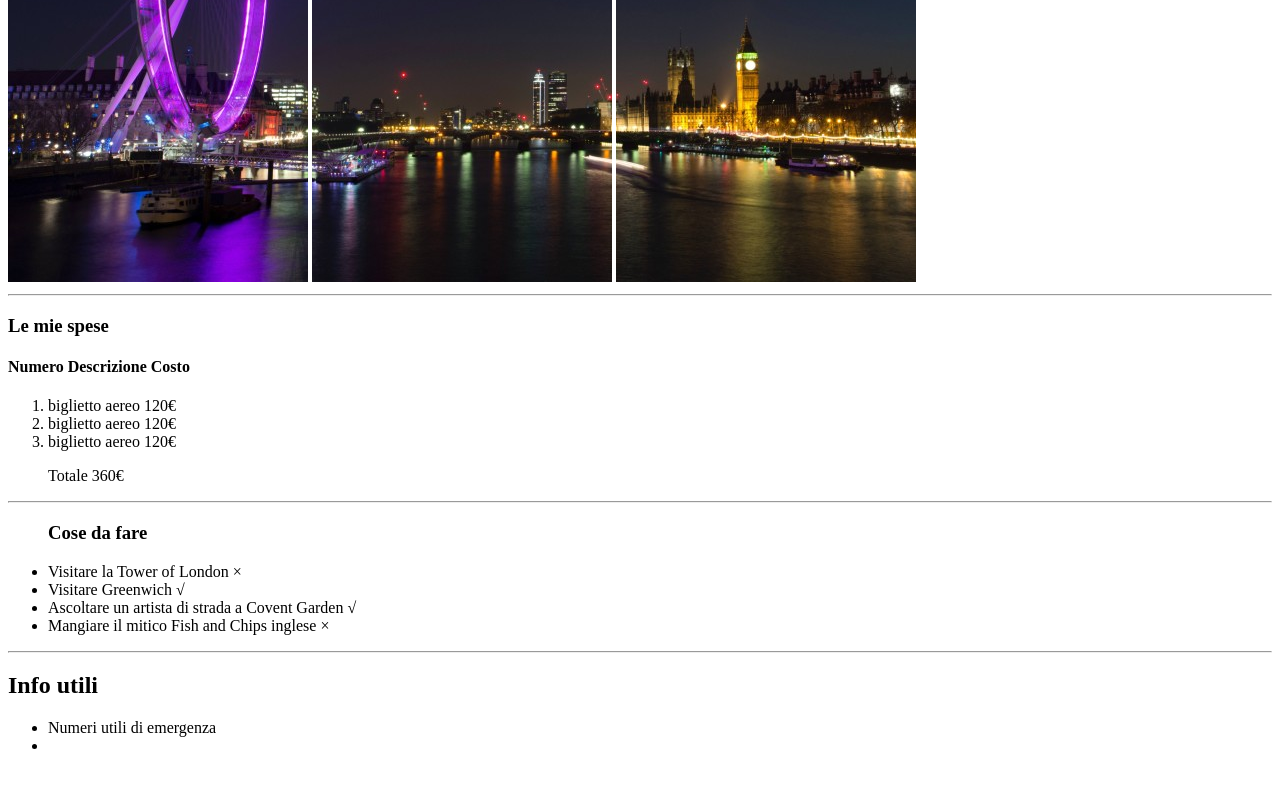
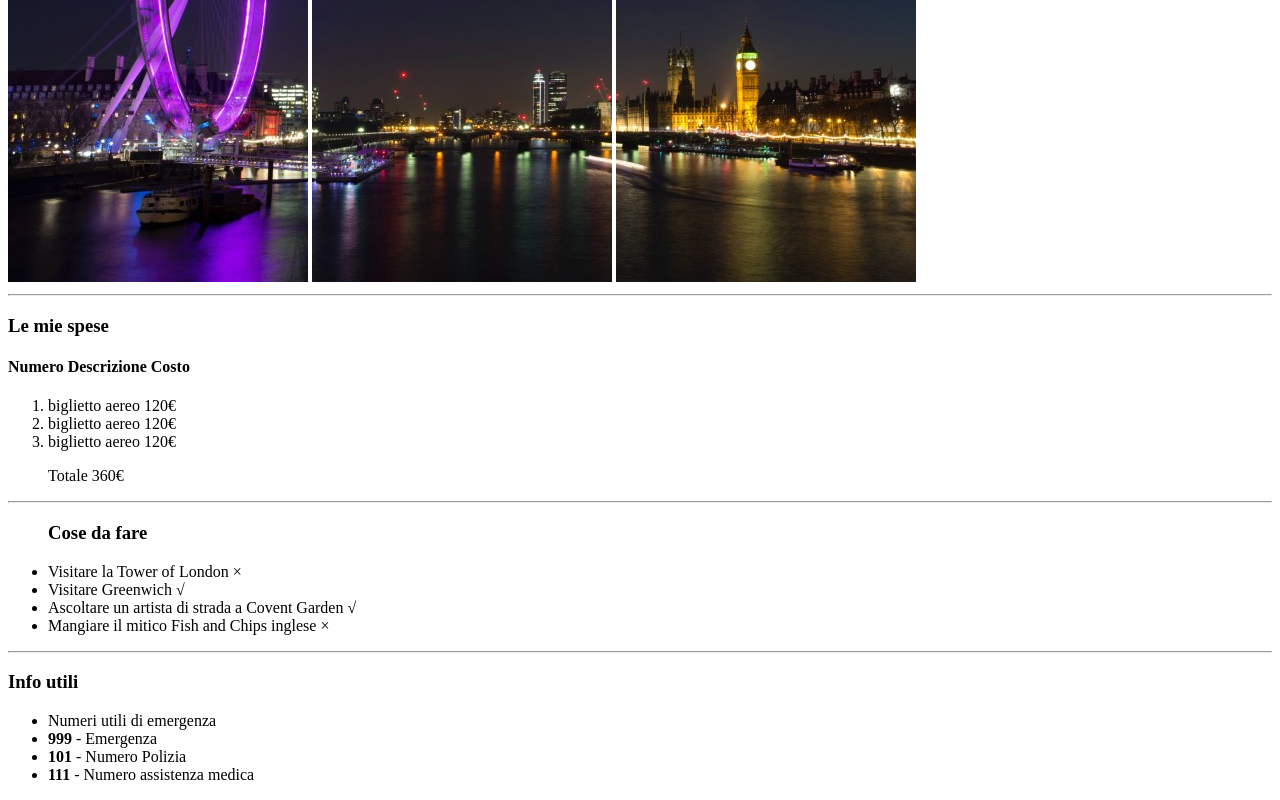
Before and after one commit to eBrandoM/html-london-trip, a plain HTML site: page index.html in a window 1280 px wide. Shown: the part 385-1185 px from the top of the page. Before the commit the page ends 1156 px from the top, so only its background shows below. Drawn offline with Linux system fonts and the light colour scheme.

Commit message:
add info

```diff
--- a/index.html
+++ b/index.html
@@ -20,7 +20,6 @@
     </ol>
     <hr>
     <ul>
-
         <h3>Cose da fare</h3>
         <li>Visitare la Tower of London &times;</li>
         <li>Visitare Greenwich &radic;</li>
@@ -28,10 +27,13 @@
         <li>Mangiare il mitico Fish and Chips inglese &times;</li>
     </ul>
     <hr>
-    <h2>Info utili</h2>
+    <h3>Info utili</h3>
     <ul>
         <li>Numeri utili di emergenza</li>
-        <li></li>
+        <li><strong>999</strong> - Emergenza</li>
+        <li><strong>101</strong> - Numero Polizia</li>
+        <li><strong>111</strong> - Numero assistenza medica</li>
+
 
 
     </ul>
```
